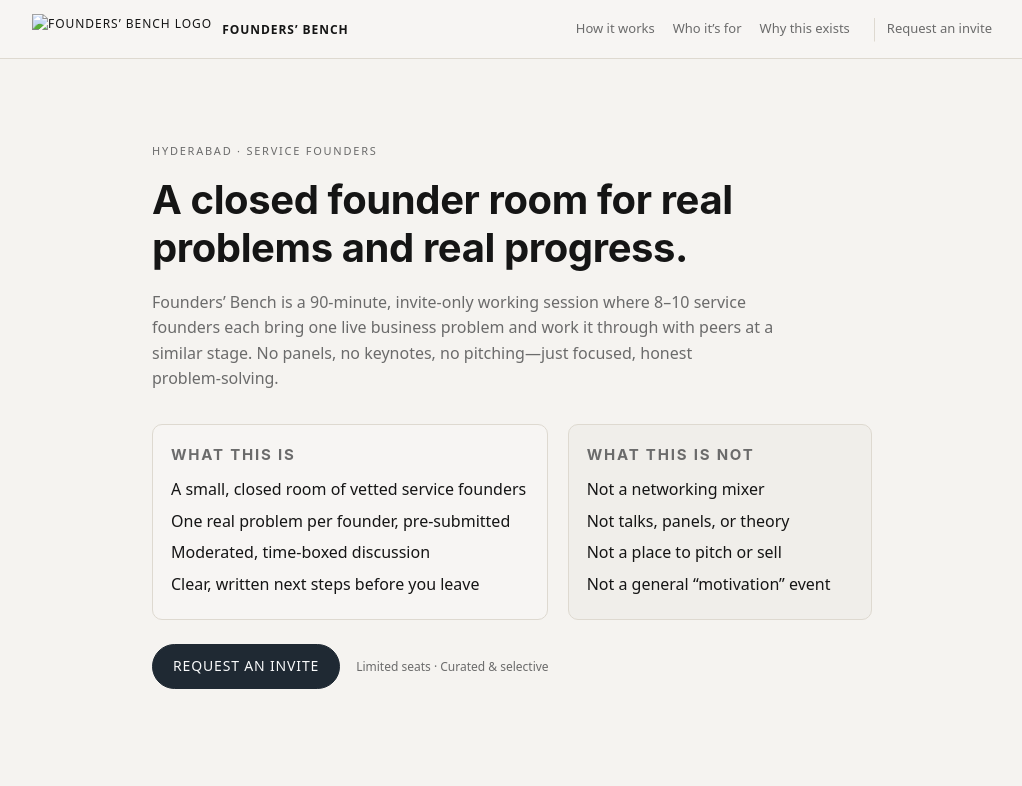
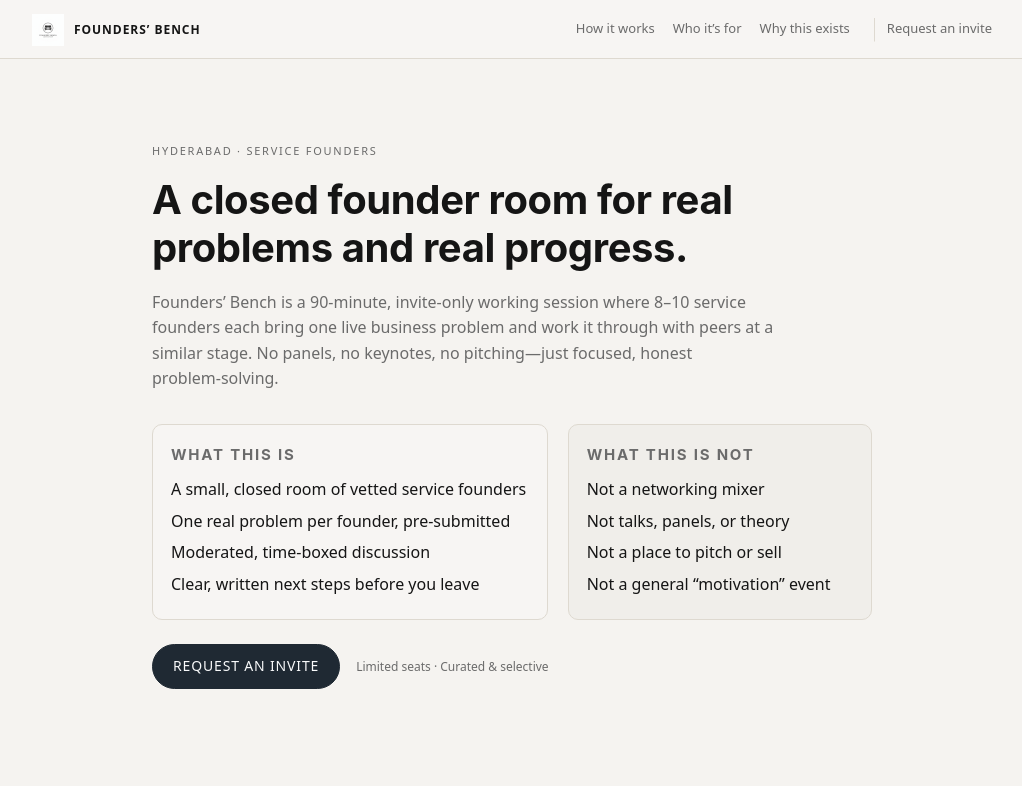
Before and after one commit to SamjithRaj/Founders-Bench, a website: page index.html in a window 1280 px wide. Shown: the top 786 px of the page, without its empty margins (128-1150 px from the left). Drawn offline with Linux system fonts and the light colour scheme.

Commit message:
Update index.html

```diff
--- a/index.html
+++ b/index.html
@@ -15,7 +15,7 @@
       <div class="container header-inner">
         <a href="#top" class="logo">
           <img
-            src="assets/c__Users_reach_AppData_Roaming_Cursor_User_workspaceStorage_a94f60c4387f732bc63c6d896fe17a36_images_Founders__Bench_Logo-a13cd2f5-9f56-4c92-96f4-83b53a4150fc.png"
+            src="Founders%27%20Bench%20Logo.png"
             alt="Founders’ Bench logo"
             class="logo-image"
           />
```
